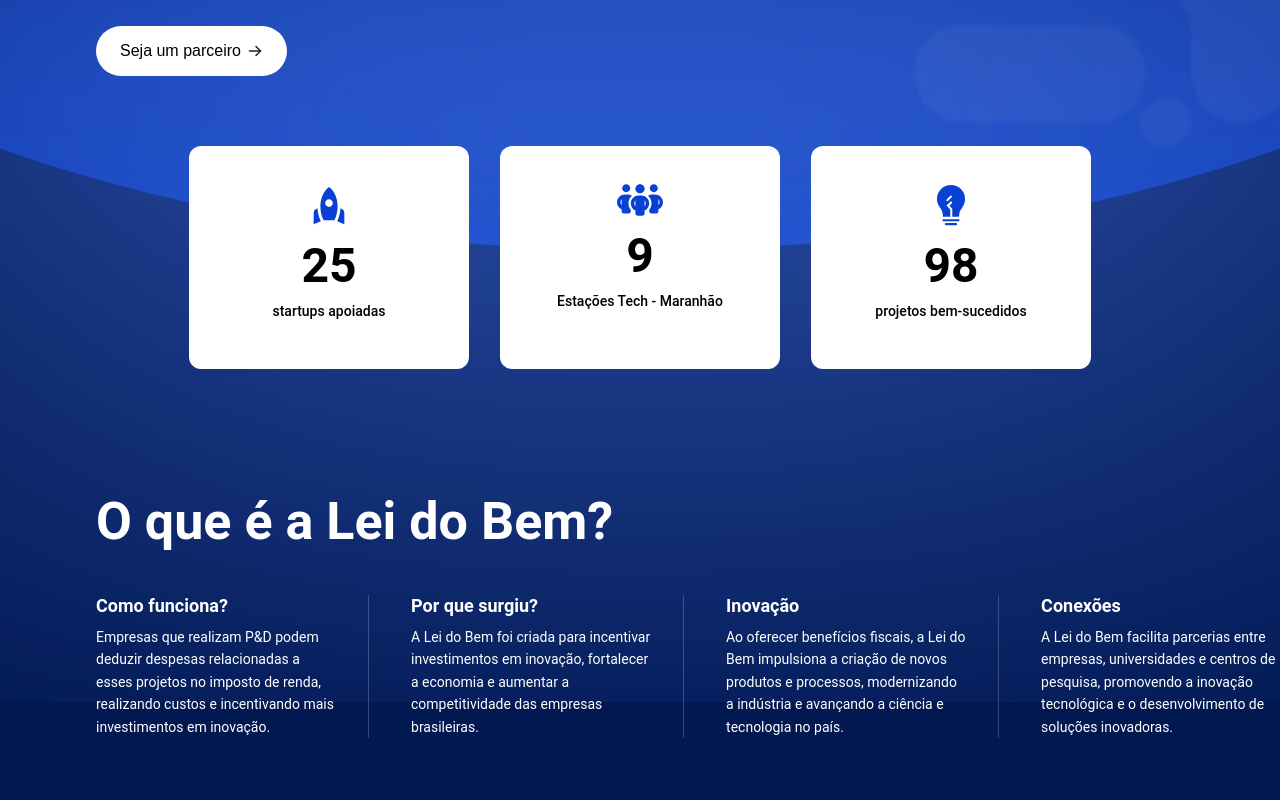
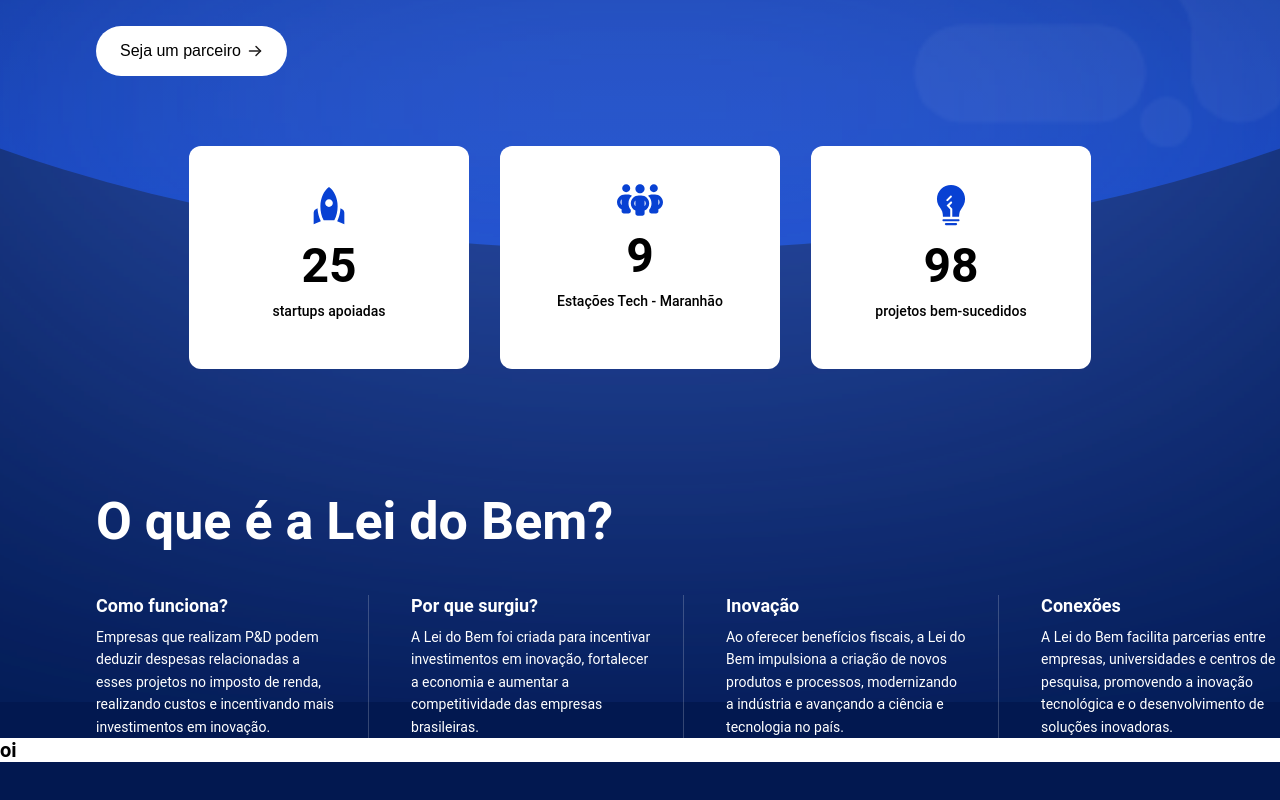
Before and after one commit to EmanuelJovito/hackadoido, a Next.js app: page / in a window 1280 px wide. Shown: the part 435-1235 px from the top of the page. Built offline with nearby package versions, Linux system fonts and the light colour scheme.

Commit message:
primeiro commit

```diff
--- a/src/app/page.tsx
+++ b/src/app/page.tsx
@@ -1,11 +1,13 @@
 import { HeroSection } from "../presentation/modules/HeroSection/HeroSection";
 import { GlobalStyle } from "../presentation/external/global";
+import { FormSection } from "@/presentation/modules/FormSection/FormSection";
 
 export default function Home() {
   return (
     <main>
       <GlobalStyle />
-      <HeroSection></HeroSection>
+      <HeroSection />
+      <FormSection />
     </main>
   );
 }
--- /dev/null
+++ b/src/presentation/modules/FormSection/FormSection.tsx
@@ -0,0 +1,9 @@
+"use client";
+import * as S from "./FormsSection.styled";
+export function FormSection() {
+  return (
+    <S.Main>
+      <h1>oi</h1>
+    </S.Main>
+  );
+}
--- /dev/null
+++ b/src/presentation/modules/FormSection/FormsSection.styled.ts
@@ -0,0 +1,6 @@
+import { styled } from "styled-components";
+
+export const Main = styled.main`
+  width: 100vw;
+  background-color: white;
+`;
--- a/src/presentation/modules/HeroSection/HeroSection.tsx
+++ b/src/presentation/modules/HeroSection/HeroSection.tsx
@@ -1,7 +1,6 @@
 "use client";
 import * as S from "./HeroSection.styled";
 import Mask from "@/../public/Mask group.svg";
-import { useState } from "react";
 import background from "@/../public/background.svg";
 import ArrowRight from "@/../public/ArrowRight.svg";
 import LogoEstacao from "@/../public/logoEstacaoTech.svg";
```
Also changed, not shown: src/presentation/modules/FormSection/components/Form.styled.ts (added), src/presentation/modules/FormSection/components/Form.tsx (added).
